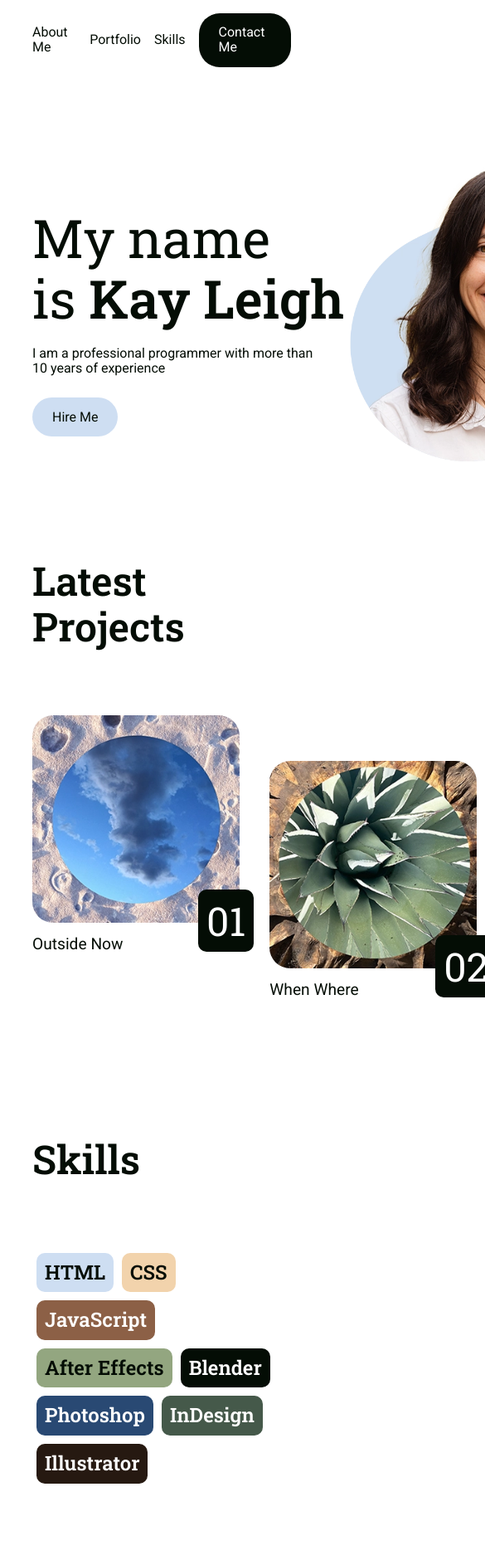
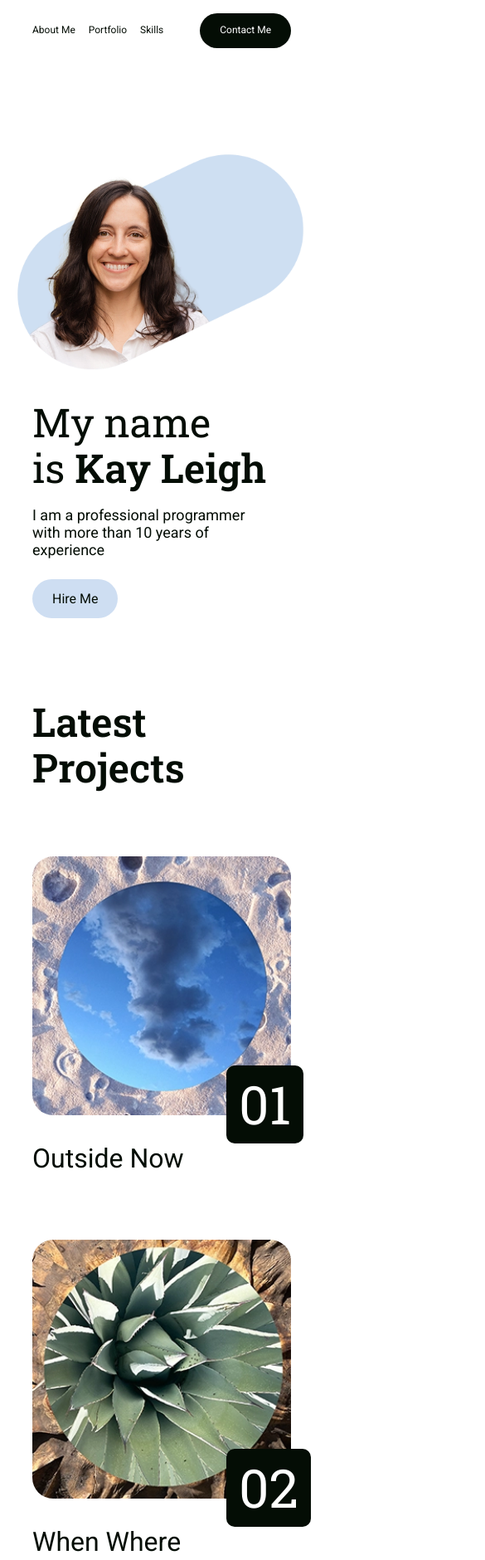
Before and after one commit to kfarley6/PortfolioPractice, a plain HTML site: page index.html in a window 390 px wide. Shown: the top 1880 px of the page at 83% size, 585 px wide, since content can reach past the window. Drawn offline with Linux system fonts and the light colour scheme.

Commit message:
add responsive css

```diff
--- a/index.html
+++ b/index.html
@@ -40,7 +40,7 @@
         <section class="about" id="about">
             <div class="description">
                 <h1>My name<br> is <strong>Kay Leigh</strong></h1>
-                <p>I am a professional programmer with more than <br>10 years of experience</p>
+                <p>I am a professional programmer with more than 10 years of experience</p>
                 <a href="www.kayleighfarley.com" target="_blank">Hire Me</a>
             </div>
             <img src="PortfolioPortraitBlue2.webp"
--- a/style.css
+++ b/style.css
@@ -109,15 +109,17 @@ h1 strong {
     width: 100%;
     display: flex;
     justify-content: space-between;
+    flex-direction: row;
+    margin-top: 110px;
 }
 
 .description {
-    margin-top: 110px;
     min-width: 380px;
 }
 
 .about p {
     margin-bottom: 40px;
+    max-width: 350px;
 }
 
 .about a {
@@ -137,6 +139,7 @@ h1 strong {
     margin-top: 50px;
     width: 550px;
     height: auto;
+    padding-left: 20px;
 }
 
 .portfolio {
@@ -150,6 +153,7 @@ h1 strong {
     min-width: 818px;
     display: flex;
     justify-content: space-between;
+    flex-direction: row;
 }
 
 .portItem{
@@ -273,3 +277,118 @@ footer a {
     color: #040D05;
     text-decoration: none;
 }
+
+@media only screen and (max-width: 950px) {
+    p {
+        font-size: 18px;
+    }
+
+    .about {
+        flex-direction: column-reverse;
+    }
+
+    .portrait {
+        margin: 0 auto;
+        width: 90vw;
+        height: auto;
+        padding-left: 0px;
+        position: relative;
+        right: 20px;
+    }
+
+    .portContainers {
+        flex-direction: column;
+        width: 100%;
+        min-width: 200px;
+    }
+
+    .itemTwo{
+        margin-top: 20px;
+    }
+    .itemThree{
+        margin-top: 20px;
+    }
+
+    h1 {
+        font-size: 3rem;
+    }
+
+    h3 {
+        font-size: 5rem;
+    }
+
+    h4 {
+        font-size: 2rem;
+    }
+
+    .portItem{
+        width: 100%;
+    }
+
+    .portImages{
+        width: 80vw;
+        height: 80vw;
+        border-radius: 25px;
+        overflow: hidden;
+        margin: 0 auto;
+    }
+
+
+    .portItem h3{
+        padding: 10px 15px;
+        bottom: 60px;
+        left: 70vw;
+    }
+
+    .about p {
+        max-width: 280px;
+    }
+}
+
+@media only screen and (max-width: 425px) {
+    nav {
+        font-size: .75rem;
+    }
+
+    .portItem h3{
+        padding: 10px 15px;
+        bottom: 60px;
+        left: 60vw;
+    }
+    h3 {
+        font-size: 4rem;
+    }
+}
+
+@media only screen and (max-width: 300px) {
+    nav {
+        font-size: .5rem;
+    }
+
+    .portItem h3{
+        padding: 10px 10px;
+        bottom: 30px;
+        left: 65vw;
+    }
+
+    .about p {
+        max-width: 200px;
+        font-size: 1.2rem;
+    }
+
+    h1 {
+        font-size: 2rem;
+    }
+
+    h3 {
+        font-size: 2rem;
+    }
+
+    h4 {
+        margin-top: 20px;
+    }
+
+    .about {
+        margin-top: 50px;
+    }
+}
```
